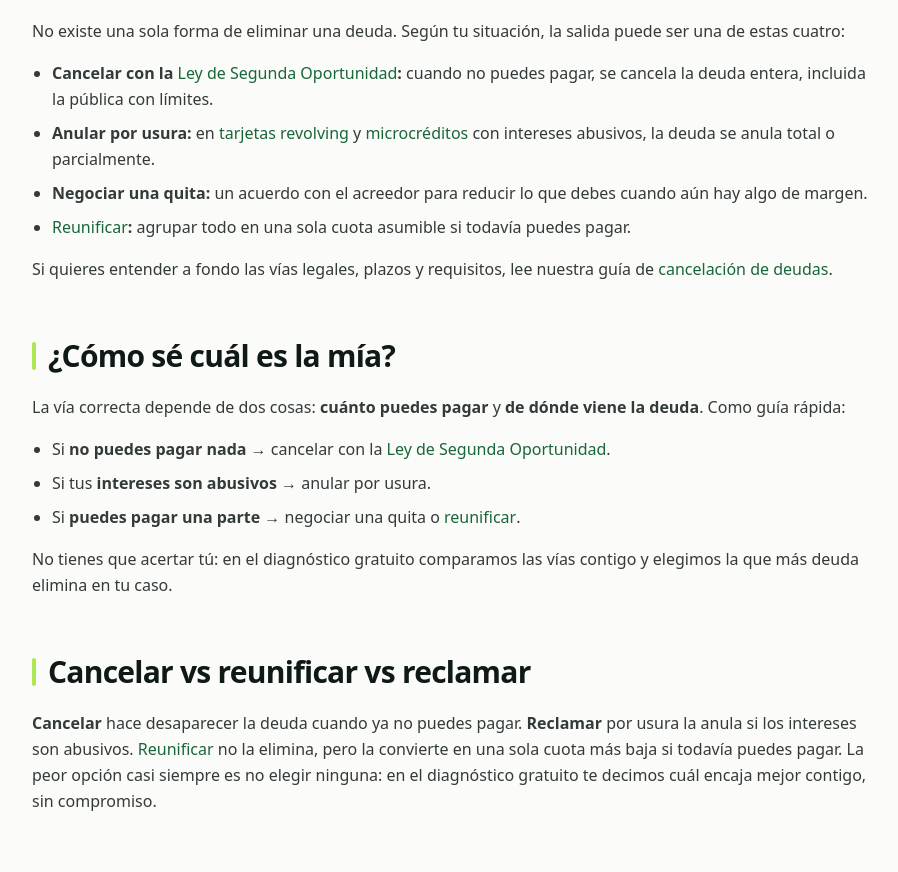
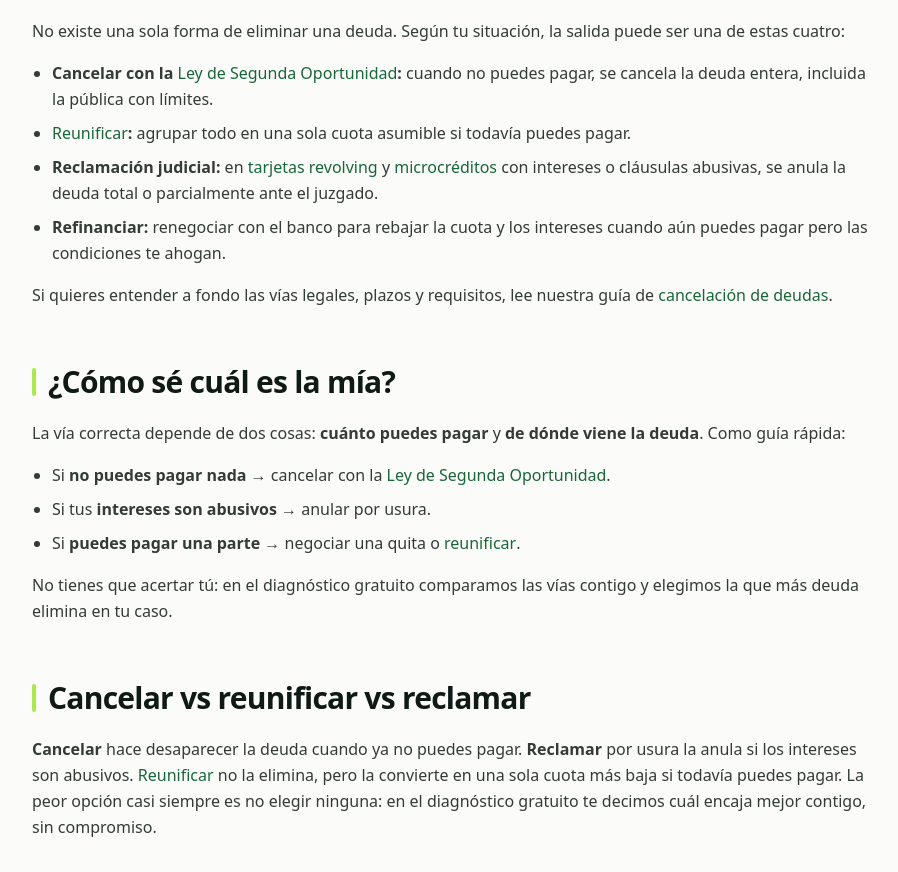
Before and after one commit to Carloslosamac/calma-deudas, a React (Vite) app: page /cancelar-deudas in a window 1280 px wide. Shown: the part 6784-7656 px from the top of the page, without its empty margins (184-1082 px from the left). Built offline with nearby package versions, Linux system fonts and the light colour scheme; the HTML template or start-up script is replaced by a standard one.

Commit message:
Changes
Co-authored-by: Carloslosamac <205789006+Carloslosamac@users.noreply.github.com>

```diff
--- a/src/data/seo/content/cancelarDeudas.tsx
+++ b/src/data/seo/content/cancelarDeudas.tsx
@@ -374,18 +374,18 @@ export const cancelarDeudas: MoneyContent = {
               cuando no puedes pagar, se cancela la deuda entera, incluida la pública con límites.
             </li>
             <li>
-              <strong>Anular por usura:</strong> en{" "}
+              <strong><A to="/reunificar-deudas">Reunificar</A>:</strong> agrupar todo en una
+              sola cuota asumible si todavía puedes pagar.
+            </li>
+            <li>
+              <strong>Reclamación judicial:</strong> en{" "}
               <A to="/tarjetas-revolving/cancelar-tarjetas-revolving">tarjetas revolving</A> y{" "}
               <A to="/microcreditos-prestamos/cancelar-microcreditos">microcréditos</A> con
-              intereses abusivos, la deuda se anula total o parcialmente.
+              intereses o cláusulas abusivas, se anula la deuda total o parcialmente ante el juzgado.
             </li>
             <li>
-              <strong>Negociar una quita:</strong> un acuerdo con el acreedor para reducir lo
-              que debes cuando aún hay algo de margen.
-            </li>
-            <li>
-              <strong><A to="/reunificar-deudas">Reunificar</A>:</strong> agrupar todo en una
-              sola cuota asumible si todavía puedes pagar.
+              <strong>Refinanciar:</strong> renegociar con el banco para rebajar la cuota y los
+              intereses cuando aún puedes pagar pero las condiciones te ahogan.
             </li>
           </ul>
           <p>
```
